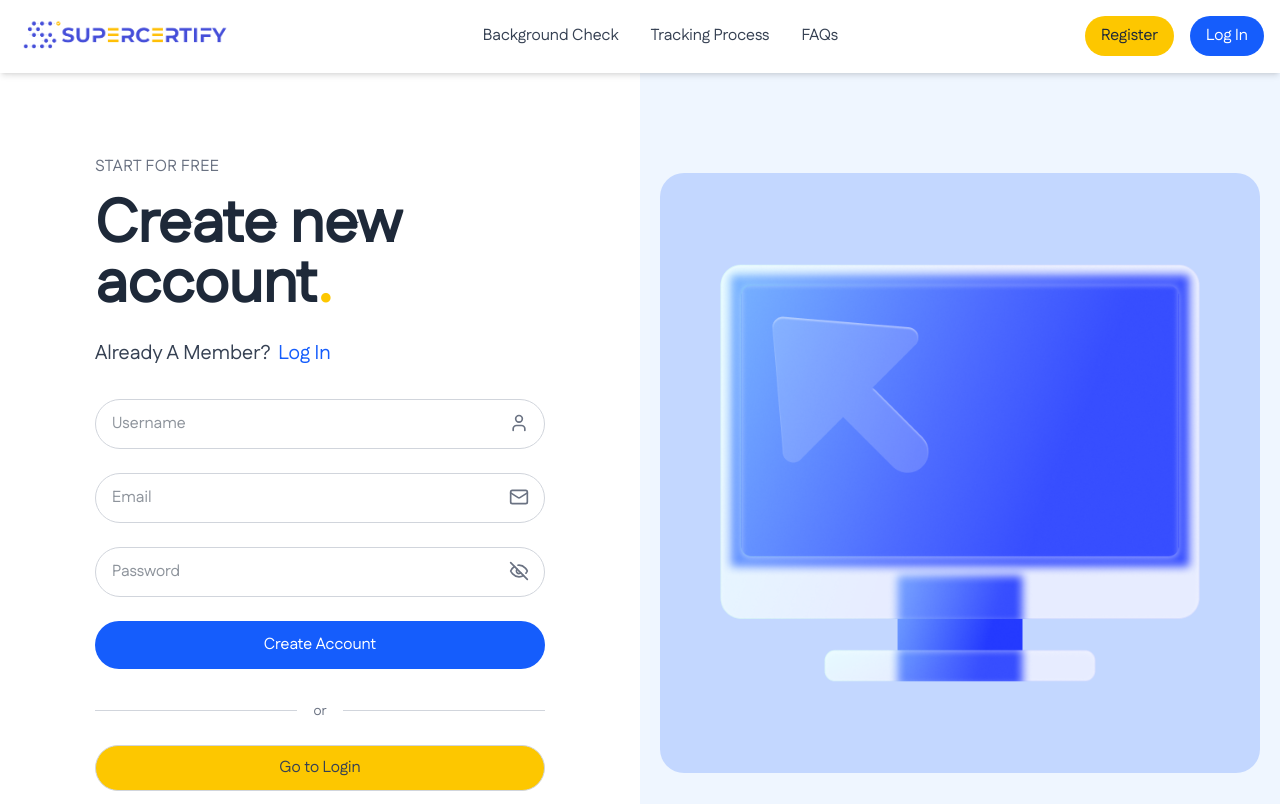
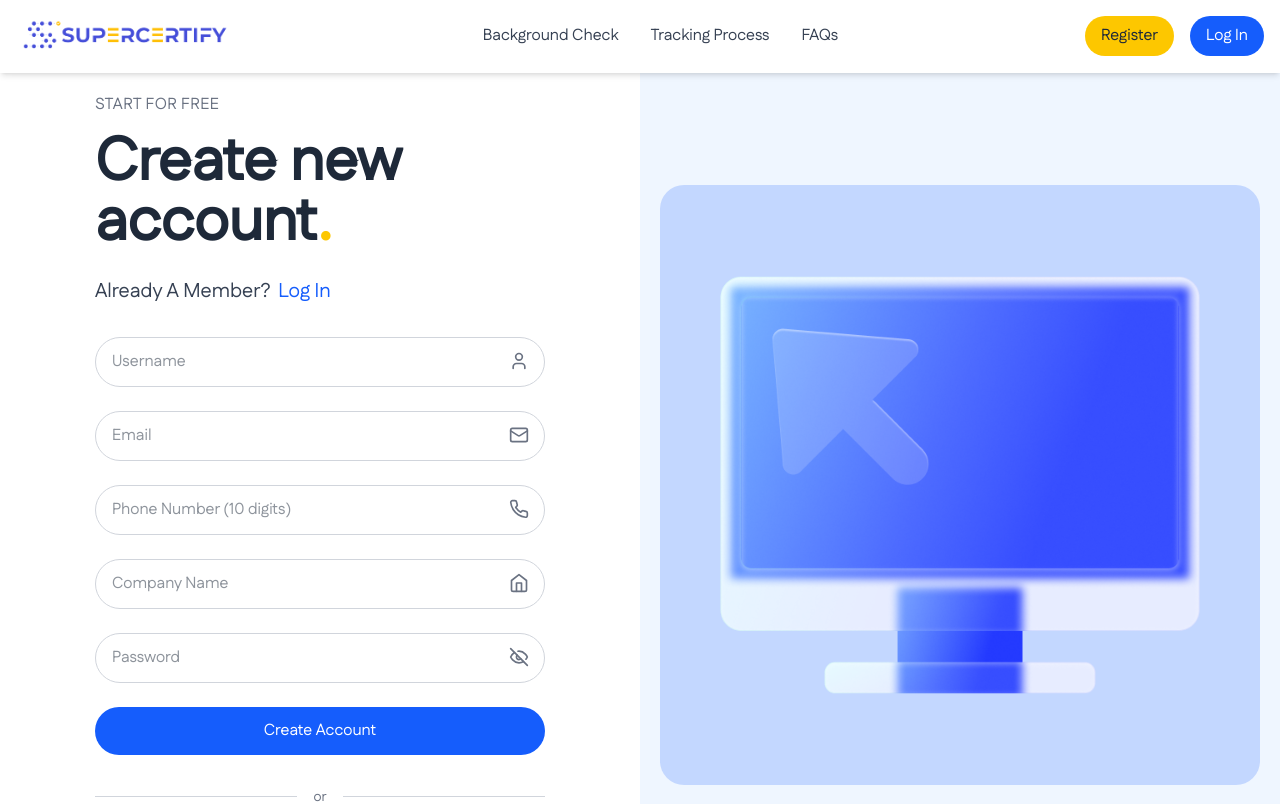
Before and after one commit to PcrPz/supercertify_front, a Next.js app: page /register in a window 1280 px wide. Shown: the top 804 px of the page. Built offline with nearby package versions, Linux system fonts and the light colour scheme; no server answers; a web font is replaced by a local one.

Commit message:
feat:register

```diff
--- a/app/register/page.js
+++ b/app/register/page.js
@@ -8,11 +8,23 @@ const Register = () => {
     const [username, setUsername] = useState('');
     const [email, setEmail] = useState('');
     const [password, setPassword] = useState('');
+    const [phoneNumber, setPhoneNumber] = useState(''); // เพิ่ม state สำหรับเบอร์โทรศัพท์
+    const [companyName, setCompanyName] = useState(''); // เพิ่ม state สำหรับชื่อบริษัท
     const [showPassword, setShowPassword] = useState(false);
     const [loading, setLoading] = useState(false);
     const [error, setError] = useState('');
 
     const router = useRouter();
+
+    // เพิ่มฟังก์ชันสำหรับตรวจสอบเบอร์โทรศัพท์ให้รับแค่ตัวเลขเท่านั้น
+    const handlePhoneNumberChange = (e) => {
+      const value = e.target.value;
+      // อนุญาตให้กรอกได้เฉพาะตัวเลขและจำกัดความยาวไม่เกิน 10 หลัก
+      const numericValue = value.replace(/\D/g, '');
+      if (numericValue.length <= 10) {
+        setPhoneNumber(numericValue);
+      }
+    };
 
     const handleSubmit = async (e) => {
       e.preventDefault();
@@ -24,6 +36,8 @@ const Register = () => {
           username,
           email,
           password,
+          phoneNumber, // เพิ่มเบอร์โทรศัพท์ในข้อมูลที่ส่งไป API
+          companyName, // เพิ่มชื่อบริษัทในข้อมูลที่ส่งไป API
           role: 'user'
         };
 
@@ -101,6 +115,49 @@ const Register = () => {
                   <svg xmlns="http://www.w3.org/2000/svg" width="20" height="20" viewBox="0 0 24 24" fill="none" stroke="currentColor" strokeWidth="2" strokeLinecap="round" strokeLinejoin="round" className="text-gray-500">
                     <rect x="2" y="4" width="20" height="16" rx="2"></rect>
                     <path d="m22 7-8.97 5.7a1.94 1.94 0 0 1-2.06 0L2 7"></path>
+                  </svg>
+                </div>
+              </div>
+
+              {/* เพิ่มฟิลด์เบอร์โทรศัพท์ และจำกัดให้รับเฉพาะตัวเลข 10 หลัก */}
+              <div className="relative">
+                <input
+                  type="tel"
+                  id="phoneNumber"
+                  value={phoneNumber}
+                  onChange={handlePhoneNumberChange}
+                  className="w-full px-4 py-3 rounded-full border border-gray-300 text-gray-800 focus:outline-none focus:ring-2 focus:ring-blue-500"
+                  placeholder="Phone Number (10 digits)"
+                  pattern="[0-9]{10}"
+                  maxLength="10"
+                  minLength="10"
+                  required
+                  disabled={loading}
+                  inputMode="numeric"
+                />
+                <div className="absolute right-4 top-3.5">
+                  <svg xmlns="http://www.w3.org/2000/svg" width="20" height="20" viewBox="0 0 24 24" fill="none" stroke="currentColor" strokeWidth="2" strokeLinecap="round" strokeLinejoin="round" className="text-gray-500">
+                    <path d="M22 16.92v3a2 2 0 0 1-2.18 2 19.79 19.79 0 0 1-8.63-3.07 19.5 19.5 0 0 1-6-6 19.79 19.79 0 0 1-3.07-8.67A2 2 0 0 1 4.11 2h3a2 2 0 0 1 2 1.72 12.84 12.84 0 0 0 .7 2.81 2 2 0 0 1-.45 2.11L8.09 9.91a16 16 0 0 0 6 6l1.27-1.27a2 2 0 0 1 2.11-.45 12.84 12.84 0 0 0 2.81.7A2 2 0 0 1 22 16.92z"></path>
+                  </svg>
+                </div>
+              </div>
+
+              {/* เพิ่มฟิลด์ชื่อบริษัท */}
+              <div className="relative">
+                <input
+                  type="text"
+                  id="companyName"
+                  value={companyName}
+                  onChange={(e) => setCompanyName(e.target.value)}
+                  className="w-full px-4 py-3 rounded-full border border-gray-300 text-gray-800 focus:outline-none focus:ring-2 focus:ring-blue-500"
+                  placeholder="Company Name"
+                  required
+                  disabled={loading}
+                />
+                <div className="absolute right-4 top-3.5">
+                  <svg xmlns="http://www.w3.org/2000/svg" width="20" height="20" viewBox="0 0 24 24" fill="none" stroke="currentColor" strokeWidth="2" strokeLinecap="round" strokeLinejoin="round" className="text-gray-500">
+                    <path d="M3 9l9-7 9 7v11a2 2 0 0 1-2 2H5a2 2 0 0 1-2-2z"></path>
+                    <polyline points="9 22 9 12 15 12 15 22"></polyline>
                   </svg>
                 </div>
               </div>
--- a/package.json
+++ b/package.json
@@ -21,6 +21,7 @@
     "react-dom": "^19.0.0",
     "react-hook-form": "^7.56.1",
     "react-icons": "^5.5.0",
+    "react-toastify": "^11.0.5",
     "zod": "^3.24.3"
   },
   "devDependencies": {
```
Also changed, not shown: 1 other file (tests, documents, lock files or other folders).
